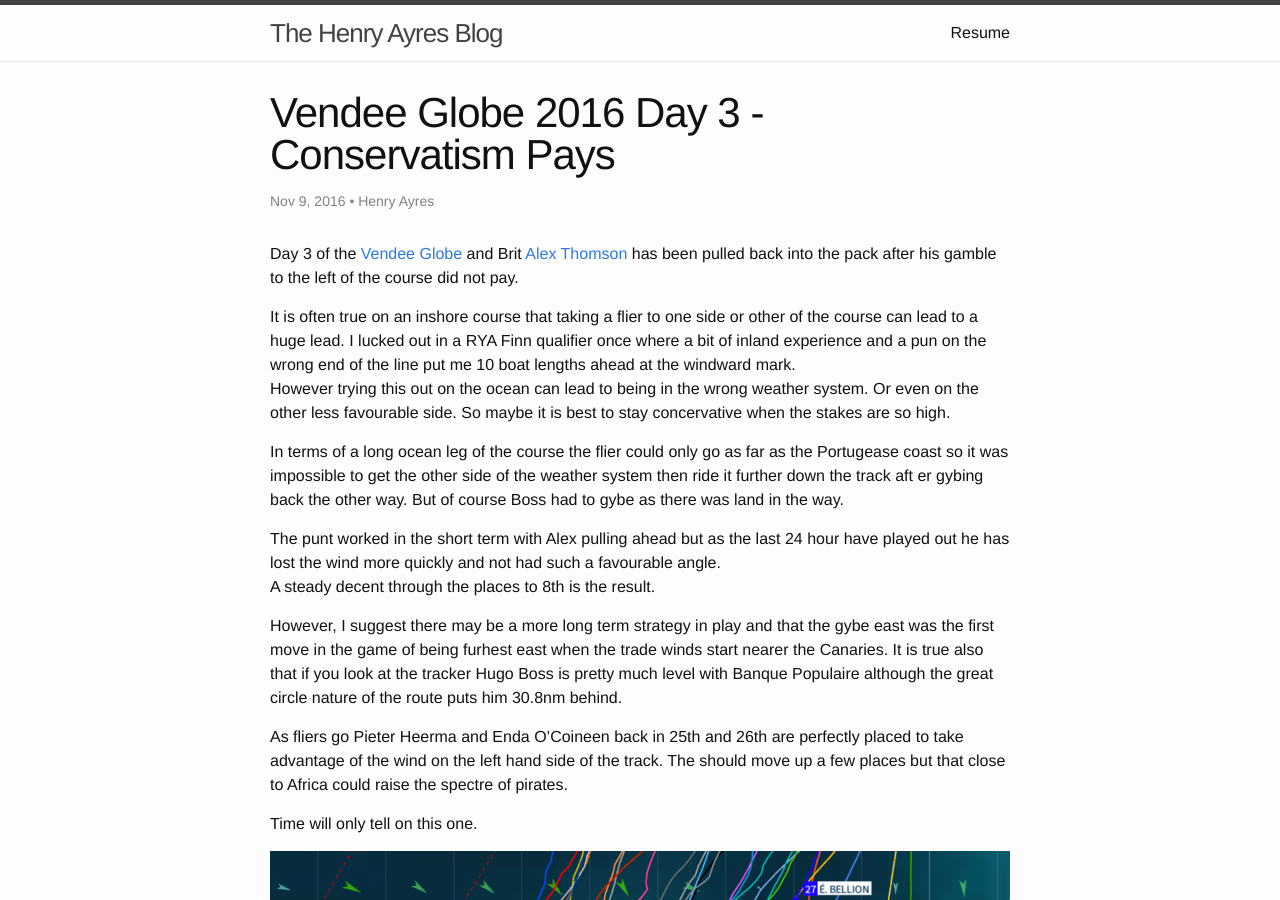
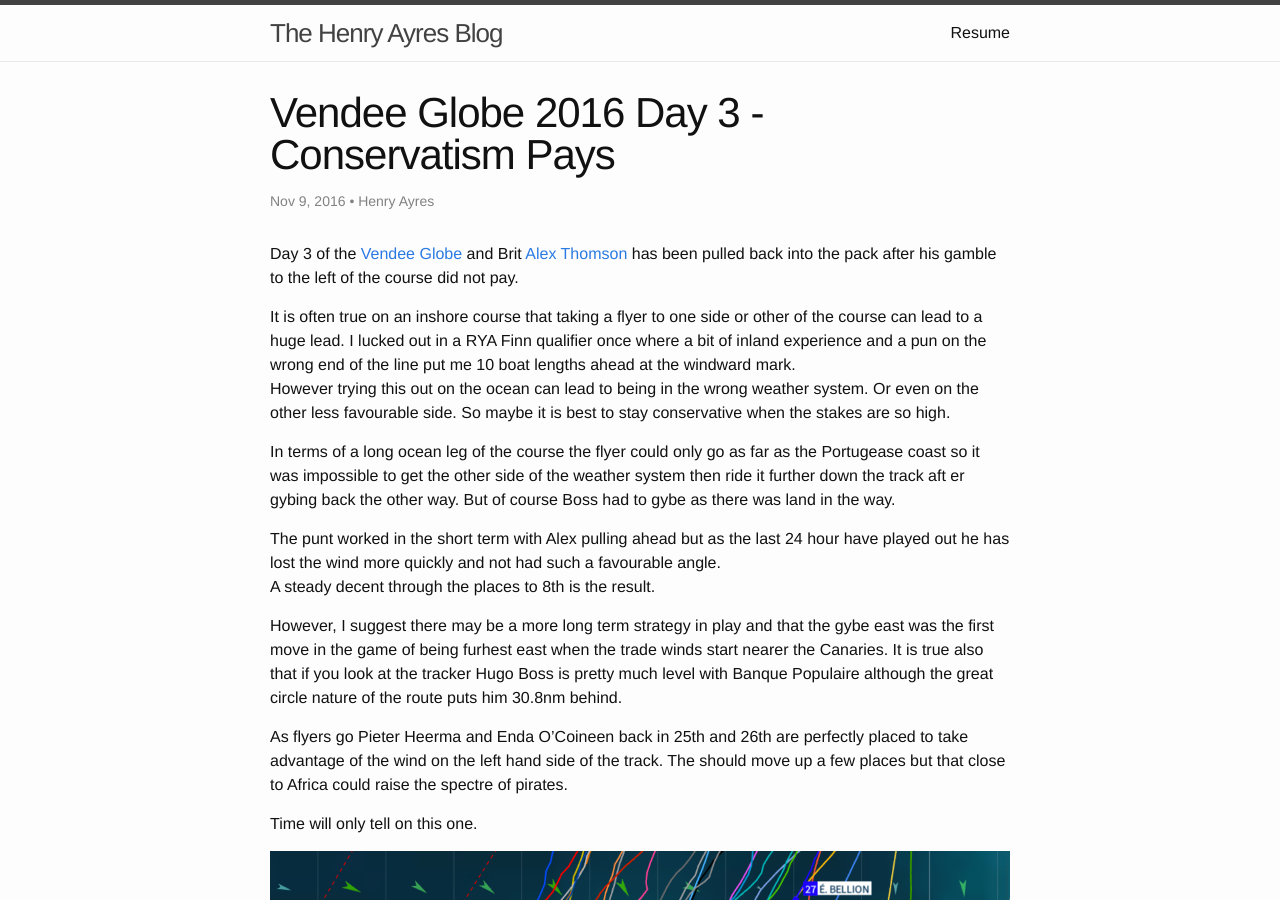
Before and after one commit to hayres/hayres.github.io, a Jekyll site: the page built from _posts/2016-11-8-vendee-globe-2016-day-3-conservative-pays.markdown, in a window 1280 px wide and 900 px high. Built offline with Jekyll 4.4.1, drawn with Linux system fonts in a browser that asks for light colours.

Commit message:
fix spelling errors

```diff
--- a/_posts/2016-11-8-vendee-globe-2016-day-3-conservative-pays.markdown
+++ b/_posts/2016-11-8-vendee-globe-2016-day-3-conservative-pays.markdown
@@ -10,11 +10,11 @@ thumbnail: "vendeeglobe/vendeeday3-1400.png"
 Day 3 of the [Vendee Globe](http://www.vendeeglobe.org/en){:target="_blank"} and Brit [Alex Thomson](http://www.alexthomsonracing.com/)
 has been pulled back into the pack after his gamble to the left of the course did not pay.
 
-It is often true on an inshore course that taking a flier to one side or other of the course can lead to a huge lead.
+It is often true on an inshore course that taking a flyer to one side or other of the course can lead to a huge lead.
 I lucked out in a RYA Finn qualifier once where a bit of inland experience and a pun on the wrong end of the line put me 10 boat lengths ahead at the windward mark.
-However trying this out on the ocean can lead to being in the wrong weather system.  Or even on the other less favourable side.  So maybe it is best to stay concervative when the stakes are so high.
+However trying this out on the ocean can lead to being in the wrong weather system.  Or even on the other less favourable side.  So maybe it is best to stay conservative when the stakes are so high.
 
-In terms of a long ocean leg of the course the flier could only go as far as the Portugease coast so it was impossible to get the other side of the
+In terms of a long ocean leg of the course the flyer could only go as far as the Portugease coast so it was impossible to get the other side of the
 weather system then ride it further down the track aft er gybing back the other way.  But of course Boss had to gybe as there was land in the way.
 
 The punt worked in the short term with Alex pulling ahead but as the last 24 hour have played out he has lost the wind more quickly and not had such a favourable angle.
@@ -24,7 +24,7 @@ However, I suggest there may be a more long term strategy in play and that the g
 when the trade winds start nearer the Canaries.  It is true also that if you look at the tracker Hugo Boss is pretty much level with Banque Populaire although the
 great circle nature of the route puts him 30.8nm behind.
 
-As fliers go Pieter Heerma and Enda O'Coineen back in 25th and 26th are perfectly placed to take advantage of the wind on the left hand side of the track.
+As flyers go Pieter Heerma and Enda O'Coineen back in 25th and 26th are perfectly placed to take advantage of the wind on the left hand side of the track.
 The should move up a few places but that close to Africa could raise the spectre of pirates.
 
 Time will only tell on this one.
```
